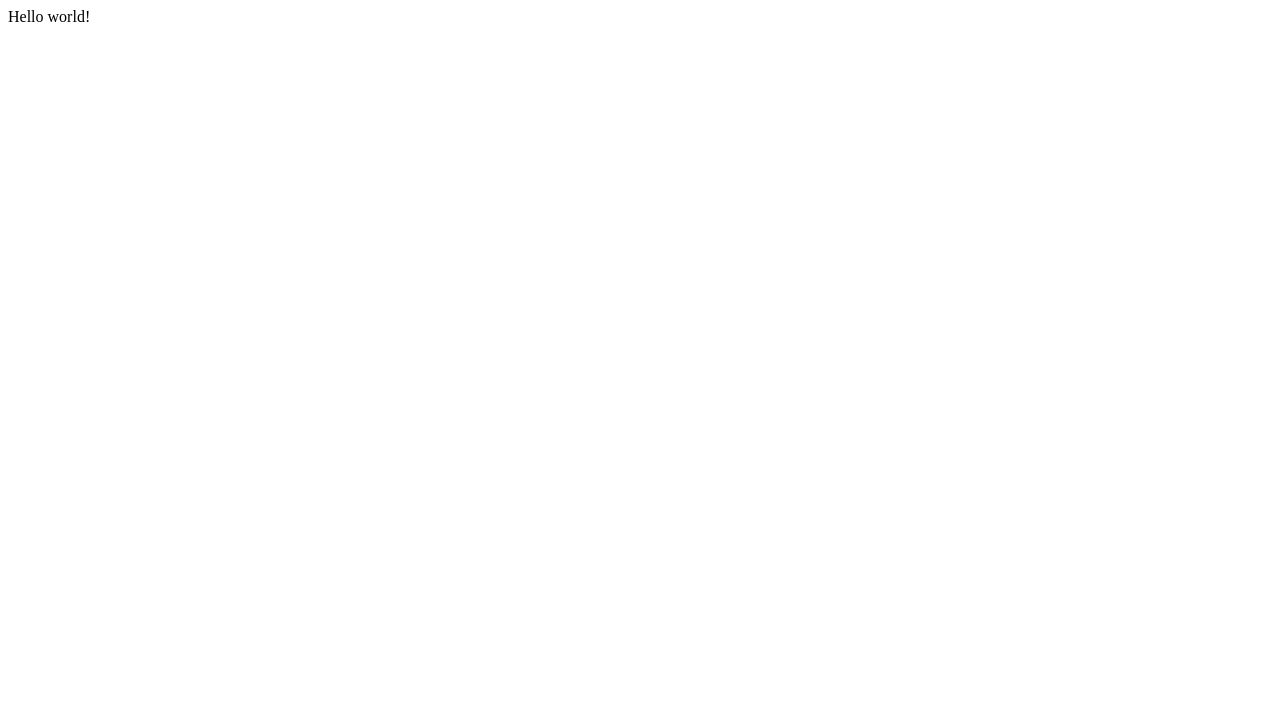
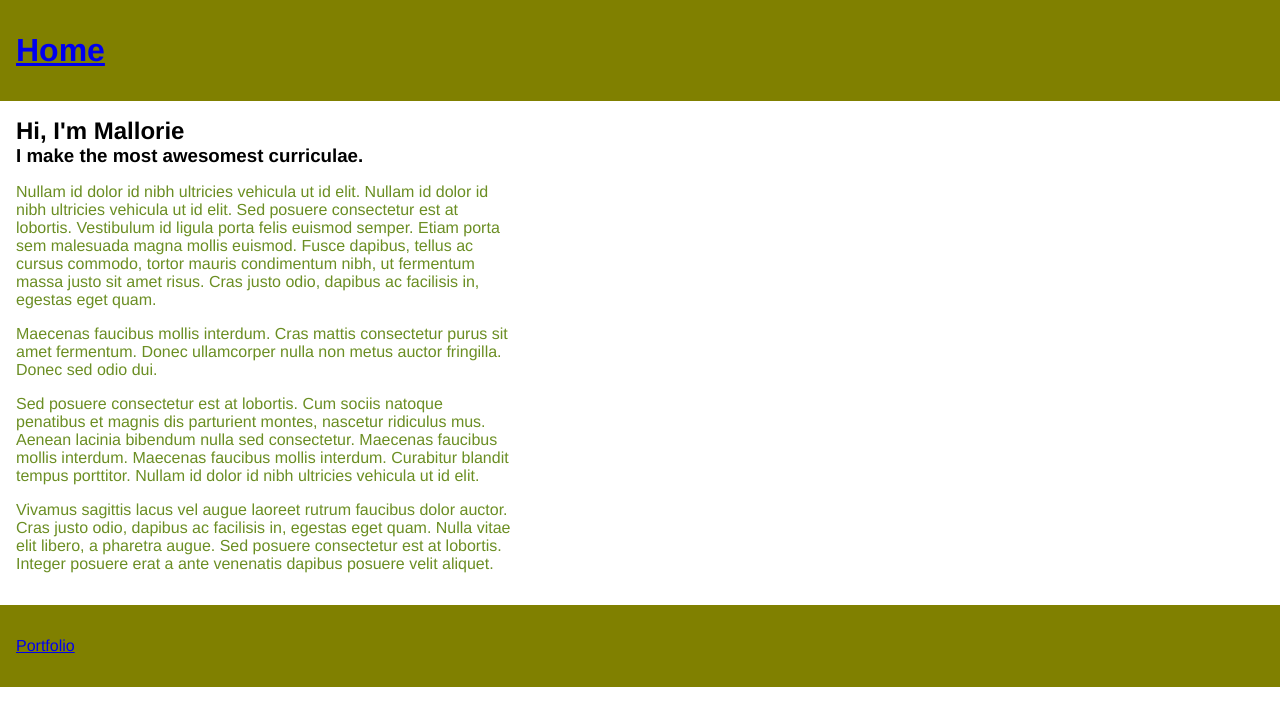
Before and after one commit to nickburczyk/gatsby-practice, a Gatsby site: page / in a window 1280 px wide. Built offline with nearby package versions, Linux system fonts and the light colour scheme; Gatsby itself is replaced by a stand-in of ours.

Commit message:
initial commit

```diff
--- /dev/null
+++ b/src/components/footer.js
@@ -0,0 +1,10 @@
+import { Link } from 'gatsby';
+import React from 'react';
+
+export default function Footer() {
+    return(
+        <footer>
+            <Link to='/portfolio'>Portfolio</Link>
+        </footer>
+    )
+}
--- /dev/null
+++ b/src/components/header.js
@@ -0,0 +1,14 @@
+import React from 'react';
+import { Link } from 'gatsby';
+
+const Header = () => {
+    return (
+        <header>
+            <h1>
+                <Link to="/">Home</Link>
+            </h1>
+        </header>
+    )
+}
+
+export default Header
--- /dev/null
+++ b/src/components/main.js
@@ -0,0 +1,16 @@
+import React from 'react';
+import Header from './header'
+import Footer from './footer'
+
+
+export default function Main({children}) {
+    return (
+        <div>
+            <Header/>
+            <div className="body-content">
+                {children}
+            </div>
+            <Footer/>
+        </div>
+    )
+}
--- a/src/pages/index.js
+++ b/src/pages/index.js
@@ -1,5 +1,34 @@
 import * as React from "react"
+import Main from '../components/main'
+import '../styles/styles.css'
 
-export default function Home() {
-  return <div>Hello world!</div>
-}
+const Home = () =>
+  <Main>
+    <h2>Hi, I'm Mallorie</h2>
+    <h3>I make the most awesomest curriculae.</h3>
+    <p>
+      Nullam id dolor id nibh ultricies vehicula ut id elit. Nullam id dolor id nibh ultricies
+      vehicula ut id elit. Sed posuere consectetur est at lobortis. Vestibulum id ligula porta
+      felis euismod semper. Etiam porta sem malesuada magna mollis euismod. Fusce dapibus, tellus
+      ac cursus commodo, tortor mauris condimentum nibh, ut fermentum massa justo sit amet risus.
+      Cras justo odio, dapibus ac facilisis in, egestas eget quam.
+    </p>
+    <p>
+      Maecenas faucibus mollis interdum. Cras mattis consectetur purus sit amet fermentum. Donec
+      ullamcorper nulla non metus auctor fringilla. Donec sed odio dui.
+    </p>
+    <p>
+      Sed posuere consectetur est at lobortis. Cum sociis natoque penatibus et magnis dis
+      parturient montes, nascetur ridiculus mus. Aenean lacinia bibendum nulla sed consectetur.
+      Maecenas faucibus mollis interdum. Maecenas faucibus mollis interdum. Curabitur blandit
+      tempus porttitor. Nullam id dolor id nibh ultricies vehicula ut id elit.
+    </p>
+    <p>
+      Vivamus sagittis lacus vel augue laoreet rutrum faucibus dolor auctor. Cras justo odio,
+      dapibus ac facilisis in, egestas eget quam. Nulla vitae elit libero, a pharetra augue. Sed
+      posuere consectetur est at lobortis. Integer posuere erat a ante venenatis dapibus posuere
+      velit aliquet.
+    </p>
+  </Main>
+
+export default Home
--- /dev/null
+++ b/src/styles/styles.css
@@ -0,0 +1,27 @@
+/* resets */
+* {
+    font-family: helvetica, sans-serif;
+}
+
+html, body {
+    padding: 0;
+    margin: 0
+}
+h1, h2, h3, h4, h5, h6 {
+    margin: 0;
+}
+
+/* styles */
+header, footer {
+    padding: 2rem 1rem;
+    background-color: olive;
+}
+
+p {
+    color: olivedrab;
+    width: 40%;
+}
+
+.body-content {
+    padding: 1rem
+}
```
Also changed, not shown: src/pages/portfolio.js (added, +12 -0 lines).
